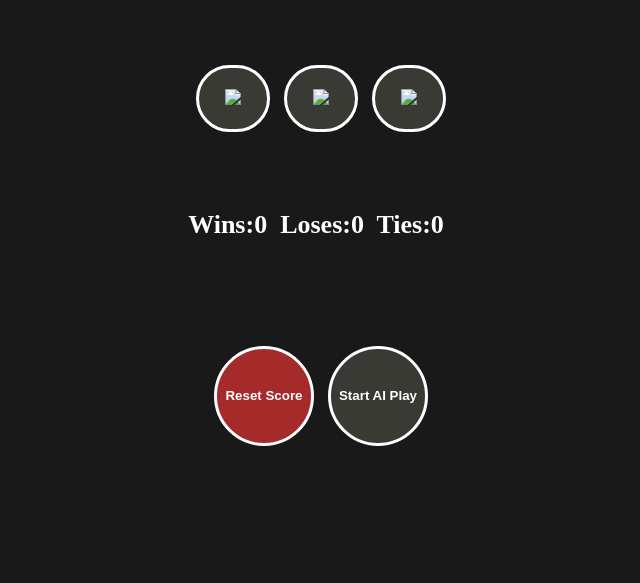
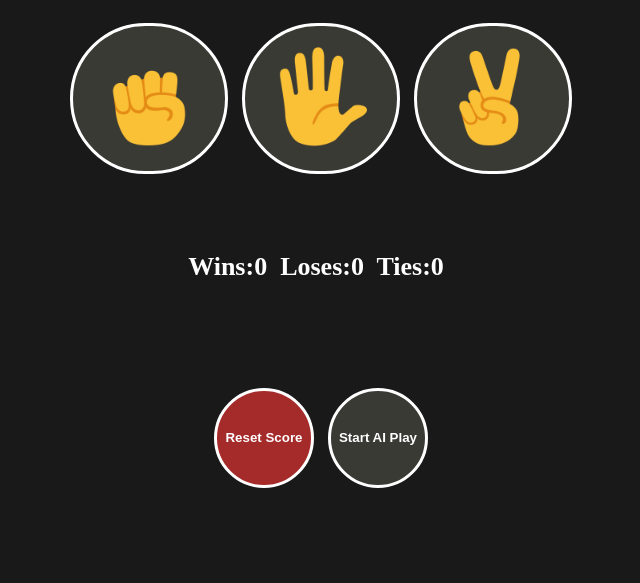
Before and after one commit to Muhammed-Nabeel-04/Rock-Paper-Scissors-game-, a plain HTML site: page index.html in a window 1280 px wide. Shown: the part 217-800 px from the top of the page, without its empty margins (324-964 px from the left). Drawn offline with Linux system fonts and the light colour scheme.

Commit message:
Updated game logic / style / UI

```diff
--- a/index.html
+++ b/index.html
@@ -9,11 +9,11 @@
     <p class="heading">Rock, Paper, Scissors</p>
 
 <div>
-    <button onclick="MAIN('rock');"><img src="/rock,paper.scissors 2/images/rock-emoji.png" class="move-image"></button>
+    <button onclick="MAIN('rock');"><img src="/images/rock-emoji.png" class="move-image"></button>
 
-    <button onclick="MAIN('paper');"><img src="/rock,paper.scissors 2/images/paper-emoji.png" class="move-image"></button>
+    <button onclick="MAIN('paper');"><img src="/images/paper-emoji.png" class="move-image"></button>
 
-    <button onclick="MAIN('scissors');"><img src="/rock,paper.scissors 2/images/scissors-emoji.png" class="move-image"></button>
+    <button onclick="MAIN('scissors');"><img src="/images/scissors-emoji.png" class="move-image"></button>
 </div>
 
     <p class="js-result"></p>
--- a/script.js
+++ b/script.js
@@ -11,7 +11,7 @@ const score = JSON.parse(localStorage.getItem('score')) || //the stored value.
 display();//function.
 
   function bothMove(yourMove,computerMove){
-    document.querySelector('.js-move').innerHTML = `Your Move <img class="you-computermove-img" src="/rock,paper.scissors 2/images/${yourMove}-emoji.png"> <img class="you-computermove-img" src="/rock,paper.scissors 2/images/${computerMove}-emoji.png"> Computer`;
+    document.querySelector('.js-move').innerHTML = `Your Move <img class="you-computermove-img" src="/images/${yourMove}-emoji.png"> <img class="you-computermove-img" src="/images/${computerMove}-emoji.png"> Computer`;
   }
 
   function reset(){
```
